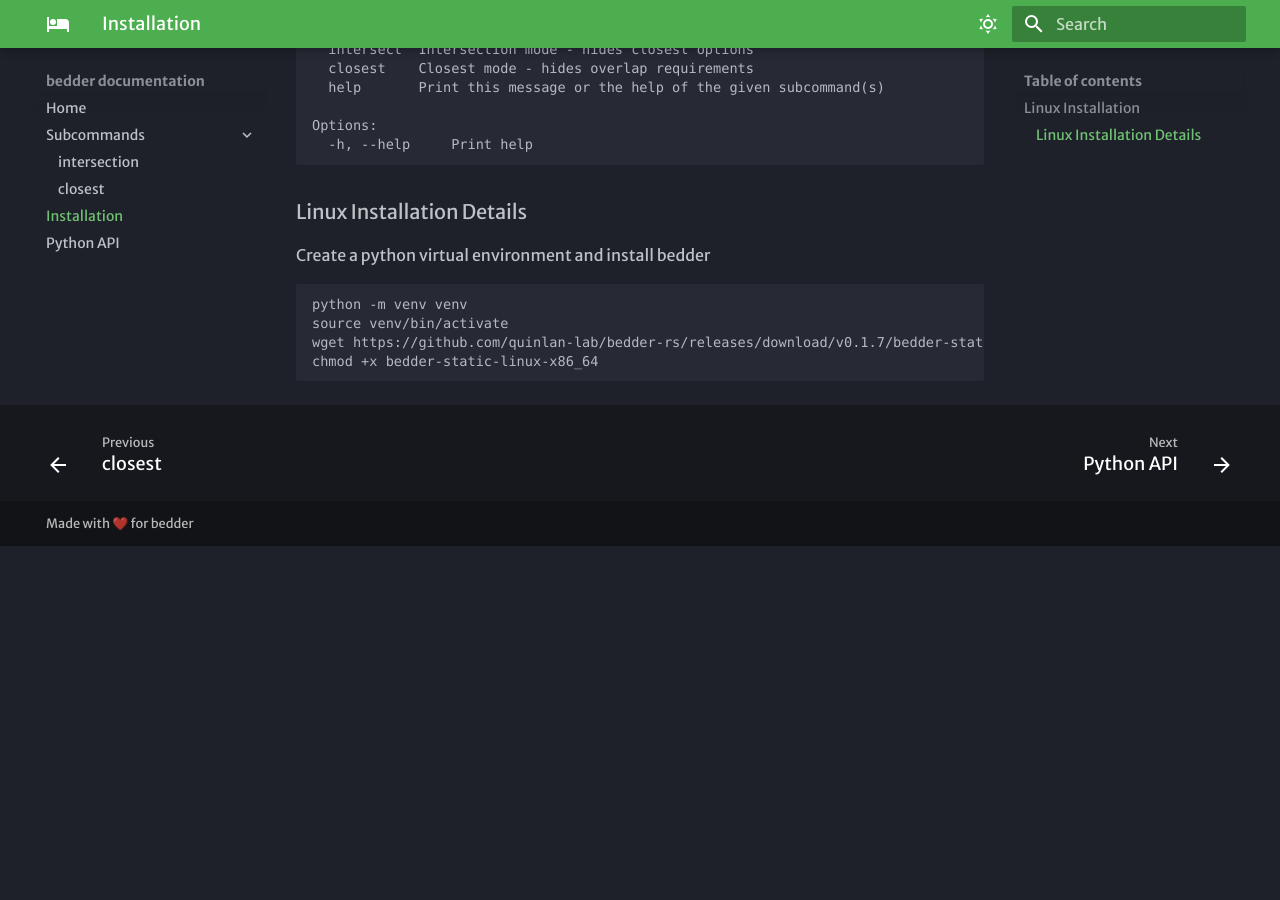
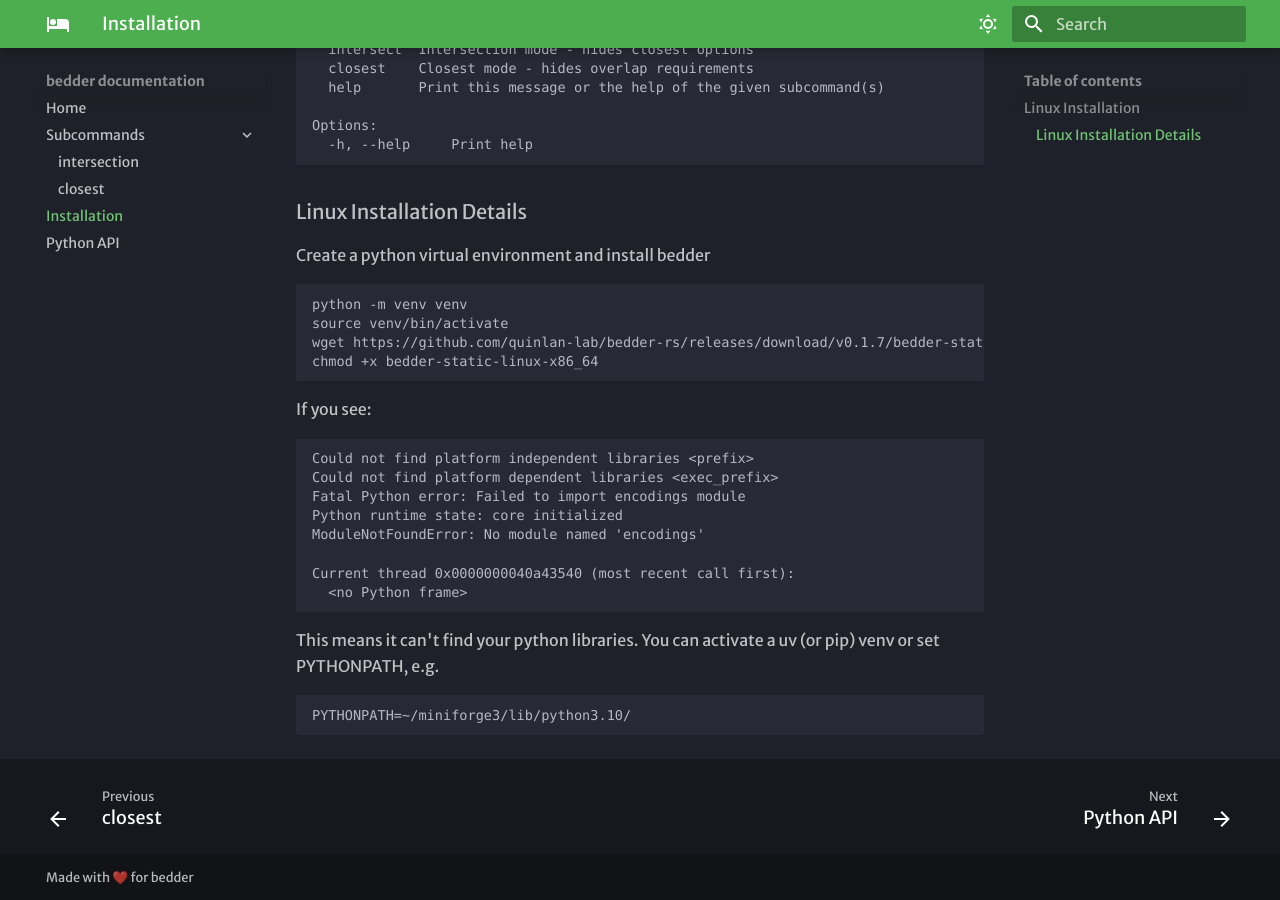
Before and after one commit to brentp/bedder-docs, an MkDocs documentation site: the page built from docs/installation.md, in a window 1280 px wide and 900 px high, scrolled down 641 px. Built offline with MkDocs 1.6.1 and Material for MkDocs 9.7.7, drawn with Linux system fonts in a browser that asks for light colours; some web fonts are replaced; before the commit the page ends 1187 px from its top, so only the background shows below that.

Commit message:
add notes about missing libs to installation

````diff
--- a/docs/installation.md
+++ b/docs/installation.md
@@ -43,3 +43,22 @@
 wget https://github.com/quinlan-lab/bedder-rs/releases/download/v0.1.7/bedder-static-linux-x86_64
 chmod +x bedder-static-linux-x86_64
 ```
+
+If you see:
+
+```
+Could not find platform independent libraries <prefix>
+Could not find platform dependent libraries <exec_prefix>
+Fatal Python error: Failed to import encodings module
+Python runtime state: core initialized
+ModuleNotFoundError: No module named 'encodings'
+
+Current thread 0x0000000040a43540 (most recent call first):
+  <no Python frame>
+```
+
+This means it can't find your python libraries. You can activate a uv (or pip) venv or set PYTHONPATH, e.g.
+
+```
+PYTHONPATH=~/miniforge3/lib/python3.10/
+```
````
Also changed, not shown: 1 other file.
